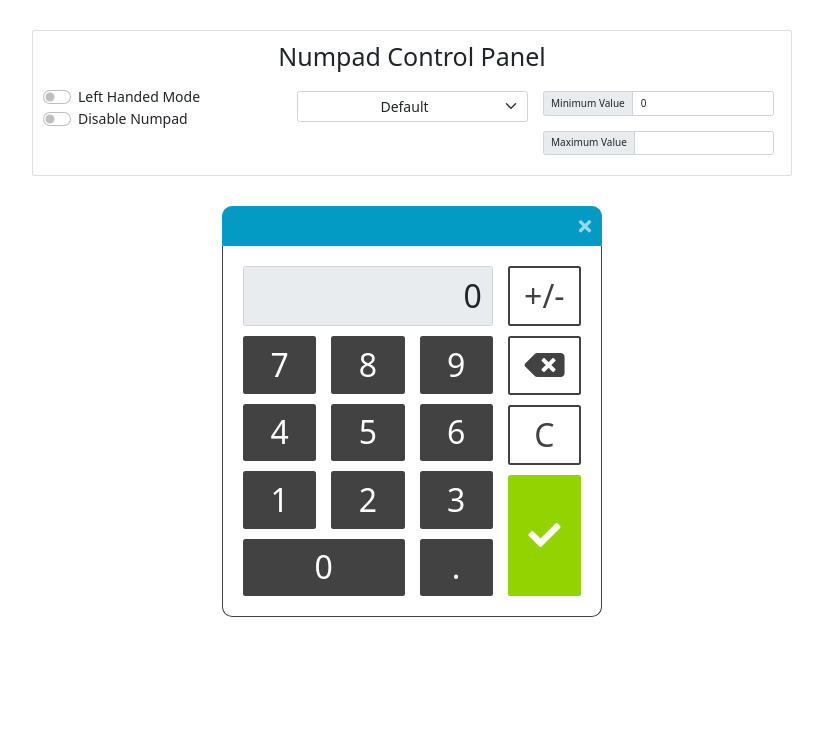
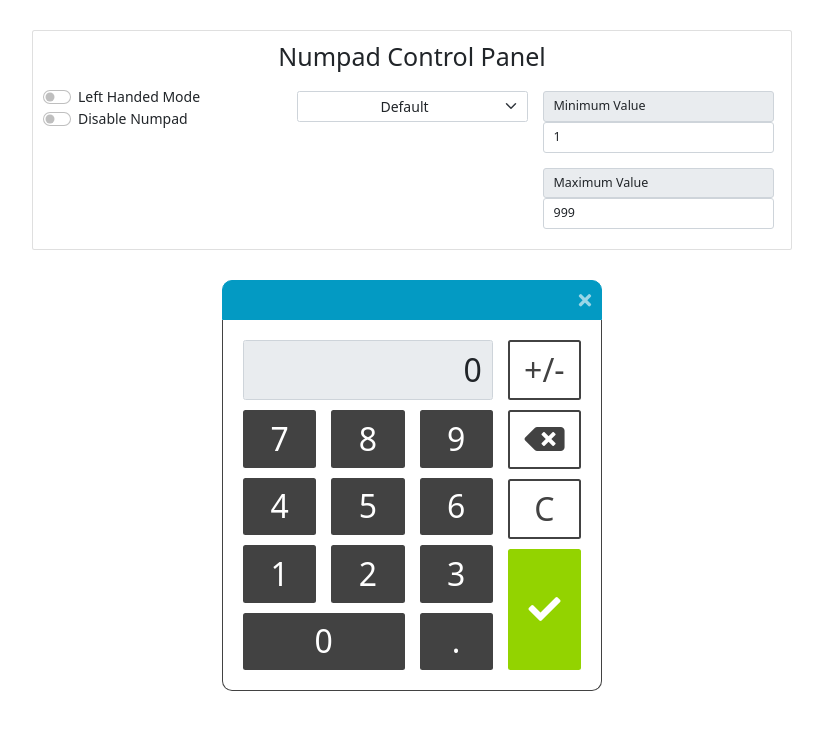
Before and after one commit to SergheevEvgheni/Calculator, a Vue app: page / in a window 1280 px wide. Shown: the top 730 px of the page, without its empty margins (228-1051 px from the left). Built offline with nearby package versions, Linux system fonts and the light colour scheme.

Commit message:
finish numpad value range functionality

```diff
--- a/src/components/Numpad.vue
+++ b/src/components/Numpad.vue
@@ -180,15 +180,16 @@ export default defineComponent({
       required: true
     },
     minimumValue: {
-      type: Number,
+      type: String,
       required: true
     },
     maximumValue: {
-      type: Number,
+      type: String,
       required: true
     }
   },
-  setup (props) {
+  emits: ['numpadValue'],
+  setup (props, { emit }) {
     const numpadValue = ref('')
 
     const areScreenAndOperatorsVisible = computed(() => {
@@ -237,12 +238,13 @@ export default defineComponent({
     }
 
     const confirm = () => {
-      const isValueInAllowedRange = Number(numpadValue.value) >= props.minimumValue && Number(numpadValue.value) <= props.maximumValue
+      const isValueInAllowedRange = Number(numpadValue.value) >= Number(props.minimumValue) && Number(numpadValue.value) <= Number(props.maximumValue)
       if (numpadValue.value.length) {
         const isSeparatorLastCharacter = numpadValue.value.slice(-1) === '.'
         const displayedValue = isSeparatorLastCharacter ? numpadValue.value.slice(0, -1) : numpadValue.value
 
         alert(isValueInAllowedRange ? displayedValue : 'The number you dialed is not the allowed range')
+        emit('numpadValue', numpadValue.value)
         clearNumpad()
       }
     }
--- a/src/components/NumpadControl.vue
+++ b/src/components/NumpadControl.vue
@@ -37,8 +37,9 @@
             </div>
             <div class="row">
               <NumpadInput
-                v-model="maximumValue"
+                :value="maximumValue"
                 label="Maximum Value"
+                @update:value="maximumValue = $event"
               />
             </div>
           </div>
@@ -54,6 +55,7 @@
         :layout-types="layoutTypes"
         :minimum-value="minimumValue"
         :maximum-value="maximumValue"
+        @numpad-value="onNumpadValue"
       />
     </div>
   </div>
@@ -67,7 +69,7 @@ import NumpadSelect from '@/components/interface/NumpadSelect.vue'
 import NumpadInput from '@/components/interface/NumpadInput.vue'
 
 export default defineComponent({
-  name: 'NumpadWrapper',
+  name: 'NumpadControl',
   components: {
     Numpad,
     NumpadCheckbox,
@@ -85,10 +87,12 @@ export default defineComponent({
     const isNumpadLeftHanded = ref(false)
     const isNumpadDisabled = ref(false)
     const layout = ref(layoutTypes.default)
-    const minimumValue = ref(0)
-    const maximumValue = ref(999999)
+    const minimumValue = ref('1')
+    const maximumValue = ref('999')
 
     provide('isNumpadDisabled', isNumpadDisabled)
+
+    const onNumpadValue = (event: Event) => console.log(event)
 
     return {
       isNumpadLeftHanded,
@@ -96,7 +100,8 @@ export default defineComponent({
       layoutTypes,
       layout,
       minimumValue,
-      maximumValue
+      maximumValue,
+      onNumpadValue
     }
   }
 })
--- a/src/components/interface/NumpadInput.vue
+++ b/src/components/interface/NumpadInput.vue
@@ -1,5 +1,5 @@
 <template>
-  <div class="input-group mb-3 mt-2">
+  <div class="input-group-lg mb-3 mt-2">
     <span
       class="input-group-text"
       id="basic-addon1"
@@ -8,7 +8,7 @@
     </span>
     <input
       :value="value"
-      type="number"
+      type="text"
       class="form-control"
       aria-label="Username"
       @change="$emit('update:value', $event.target.value)"
@@ -23,7 +23,7 @@ export default defineComponent({
   name: 'NumpadInput',
   props: {
     value: {
-      type: Number,
+      type: String,
       required: true
     },
     label: {
```
